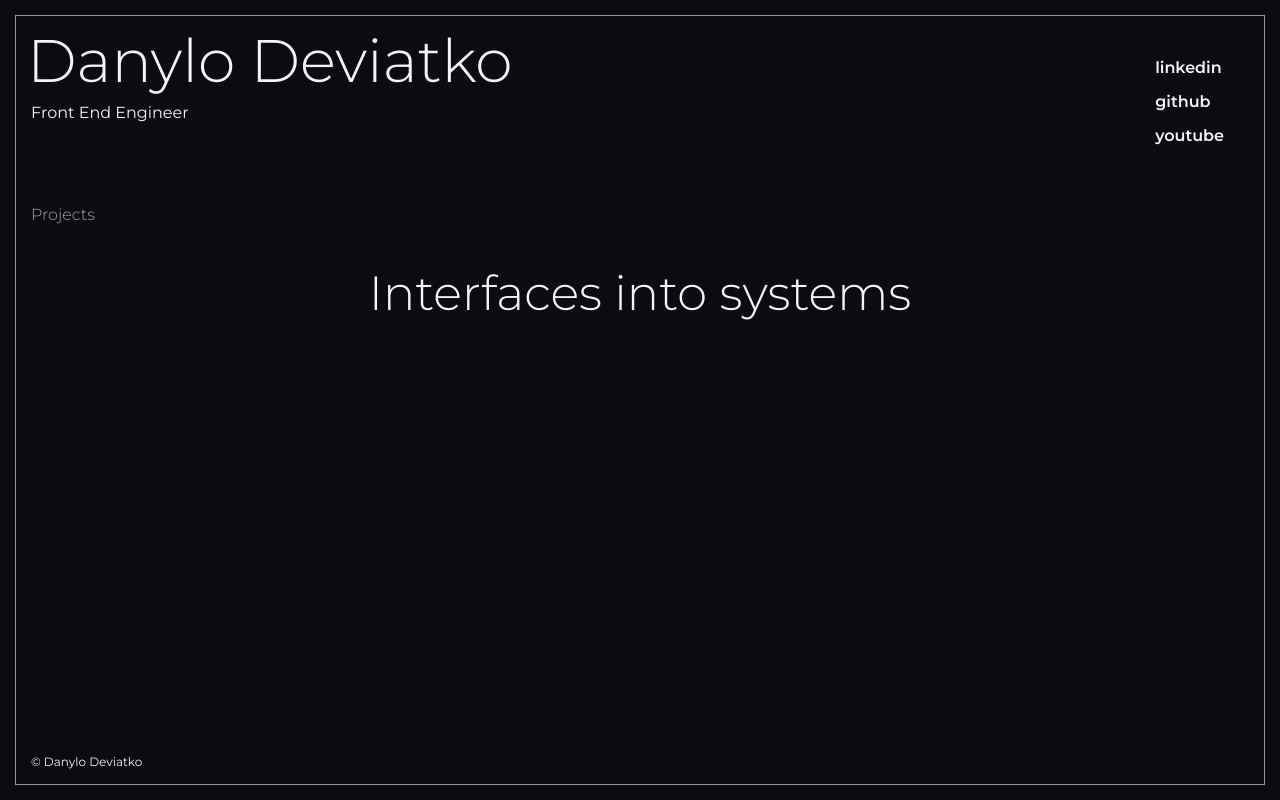
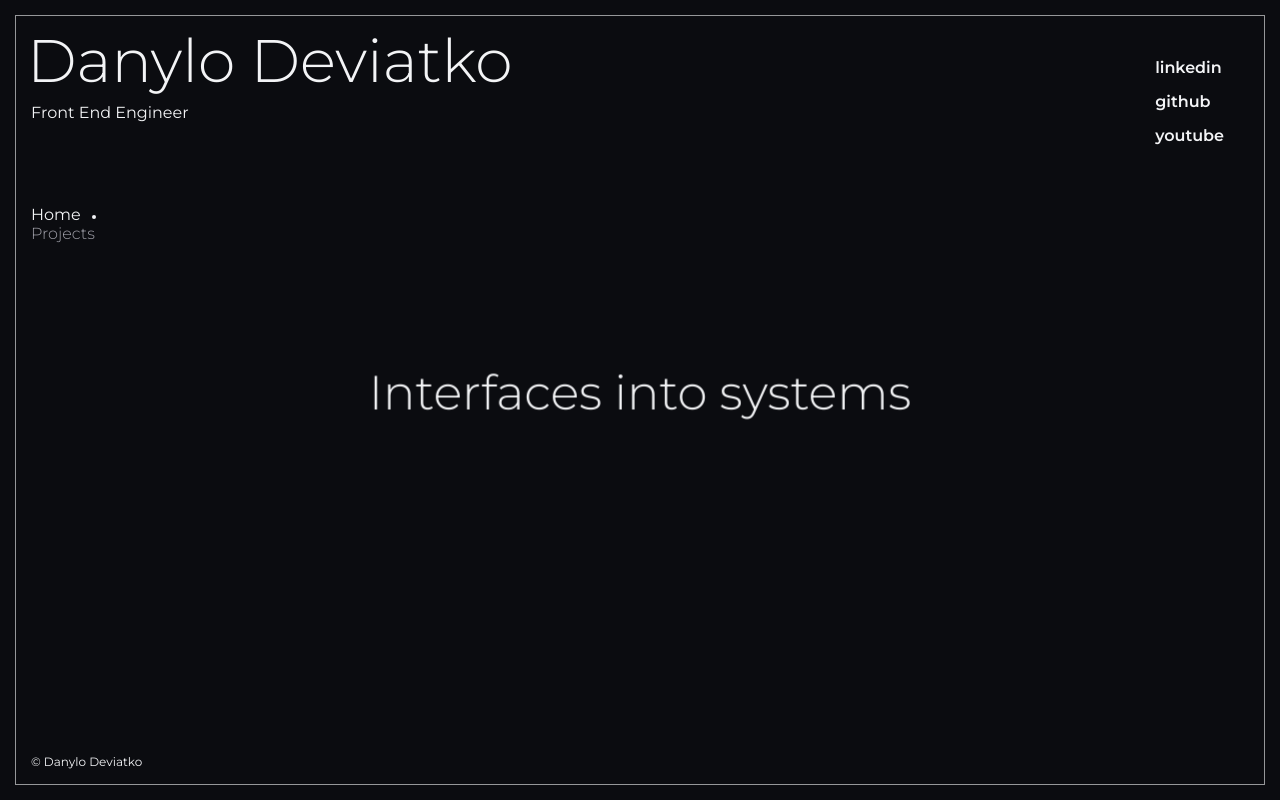
Before and after one commit to DanilDevyatko/Portfolio, a React (Vite) app in the folder apps/portfolioWeb/: page /home in a window 1280 px wide. Built offline with nearby package versions, Linux system fonts and the light colour scheme.

Commit message:
added Home to nav; Fixed styles for main content wrapper;

```diff
--- a/apps/portfolioWeb/src/app/AppShell.module.css
+++ b/apps/portfolioWeb/src/app/AppShell.module.css
@@ -14,6 +14,7 @@
 }
 
 .main {
+  position: relative;
   flex: 1;
   padding: 20px;
   border: 1px solid var(--border);
@@ -40,9 +41,14 @@
   }
 }
 
+.outletWrapper {
+  position: absolute;
+  left: 50%;
+  top: 50%;
+  transform: translate(-50%, -50%);
+}
+
 .outlet {
-  display: flex;
-  justify-content: center;
   max-height: 45vh;
   overflow-y: auto;
   overflow-x: hidden;
--- a/apps/portfolioWeb/src/app/AppShell.tsx
+++ b/apps/portfolioWeb/src/app/AppShell.tsx
@@ -57,6 +57,7 @@ export function AppShell() {
       <main className={styles.main}>
         <ReactMarkdown>{appShellMarkdown}</ReactMarkdown>
         <Nav />
+        <div className={styles.outletWrapper}>
           <AnimatePresence
             mode="wait"
             initial={false}
@@ -85,6 +86,7 @@ export function AppShell() {
               </motion.div>
             )}
           </AnimatePresence>
+        </div>
         <div className={styles.info}>
           <ReactMarkdown>{socialsMarkdown}</ReactMarkdown>
         </div>
--- a/apps/portfolioWeb/src/app/router.tsx
+++ b/apps/portfolioWeb/src/app/router.tsx
@@ -9,7 +9,7 @@ export const router = createBrowserRouter([
   {
     element: <AppShell />,
     children: [
-      { path: '/', element: <Navigate to="/projects" replace /> },
+      { path: '/', element: <Navigate to="/home" replace /> },
       { path: '/projects', element: <ProjectsPage /> },
       { path: '/home', element: <HomePage /> },
     ],
--- a/apps/portfolioWeb/src/widgets/Nav/Nav.tsx
+++ b/apps/portfolioWeb/src/widgets/Nav/Nav.tsx
@@ -5,6 +5,14 @@ import styles from './Nav.module.css';
 export function Nav() {
   return (
     <nav className={styles.nav}>
+      <NavLink
+        to="/home"
+        className={({ isActive }) =>
+          isActive ? `${styles.link} ${styles.active}` : styles.link
+        }
+      >
+        Home
+      </NavLink>
       <NavLink
         to="/projects"
         className={({ isActive }) =>
```
Lines whose indentation alone changed are shown as unchanged.
